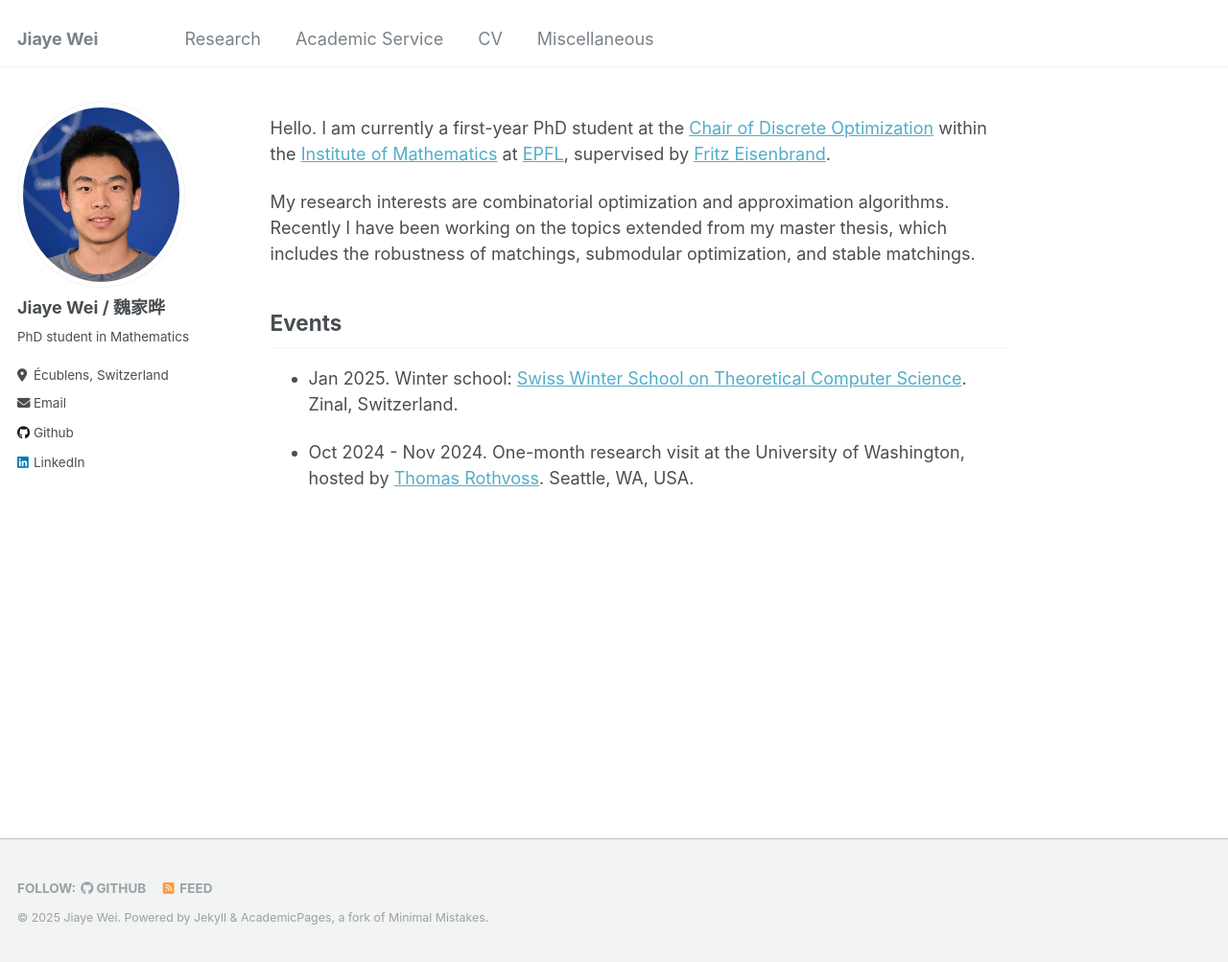
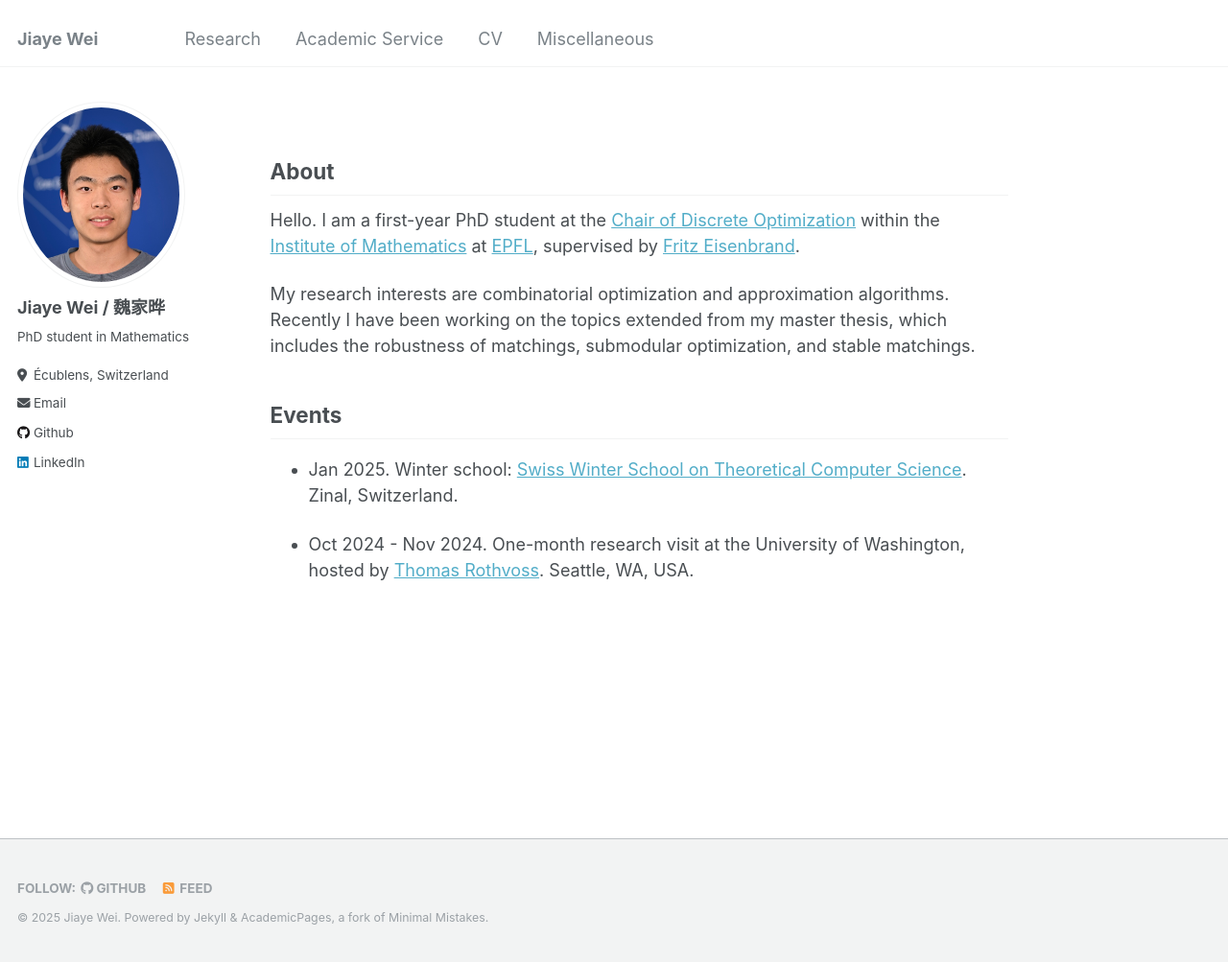
Before and after one commit to jiaye-W/jiaye-W.github.io, a Jekyll site: the page built from _pages/about.md, in a window 1280 px wide and 1003 px high. Shown: the whole window at 96% size. Built offline with Jekyll 4.4.1, drawn with Linux system fonts in a browser that asks for light colours.

Commit message:
small change of the about page

```diff
--- a/_pages/about.md
+++ b/_pages/about.md
@@ -7,7 +7,9 @@ redirect_from:
   - /about.html
 ---
 
-Hello. I am currently a first-year PhD student at the [Chair of Discrete Optimization](https://www.epfl.ch/labs/disopt/) within the [Institute of Mathematics](https://www.epfl.ch/schools/sb/research/math/) at [EPFL](https://www.epfl.ch/en/), supervised by [Fritz Eisenbrand](https://people.epfl.ch/friedrich.eisenbrand?lang=en).
+## About
+
+Hello. I am a first-year PhD student at the [Chair of Discrete Optimization](https://www.epfl.ch/labs/disopt/) within the [Institute of Mathematics](https://www.epfl.ch/schools/sb/research/math/) at [EPFL](https://www.epfl.ch/en/), supervised by [Fritz Eisenbrand](https://people.epfl.ch/friedrich.eisenbrand?lang=en).
 
 My research interests are combinatorial optimization and approximation algorithms.
 Recently I have been working on the topics extended from my master thesis, which includes the robustness of matchings, submodular optimization, and stable matchings.
```
